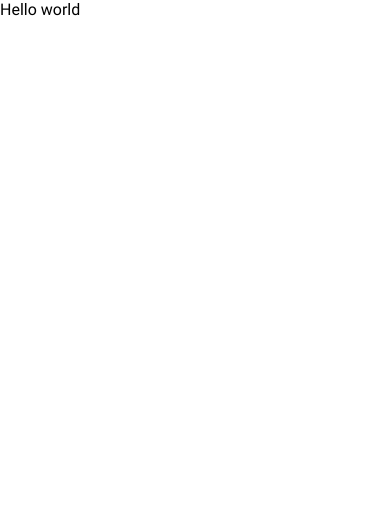
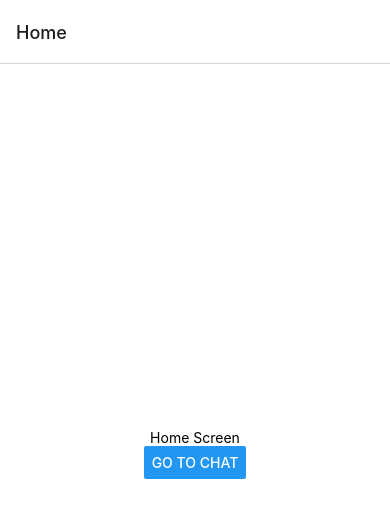
Before and after one commit to central-programming/whatsup-clone, a React Native app: screen /Home in a window 390 px wide. Shown: the top 518 px of the page. Built offline with nearby package versions, Linux system fonts and the light colour scheme.

Commit message:
navigation created

```diff
--- a/App.tsx
+++ b/App.tsx
@@ -1,9 +1,11 @@
+import 'react-native-gesture-handler';
 import { StatusBar } from 'expo-status-bar';
 import { useState, useEffect, useCallback } from 'react';
 import { StyleSheet, Text, View, Button } from 'react-native';
 import { SafeAreaProvider, SafeAreaView } from 'react-native-safe-area-context';
 import * as SplashScreen from 'expo-splash-screen';
 import * as Font from 'expo-font';
+import Router from './router';
 
 SplashScreen.preventAutoHideAsync()
 
@@ -44,10 +46,7 @@ export default function App() {
 
   return (
     <SafeAreaProvider style={styles.container}>
-      <SafeAreaView>
-      <Text style={styles.label}>Hello world</Text>
-      <StatusBar style="auto" />
-      </SafeAreaView>
+      <Router />
     </SafeAreaProvider>
   );
 }
@@ -57,7 +56,7 @@ const styles = StyleSheet.create({
     flex: 1,
     backgroundColor: '#fff',
   },
-  label : {
+  label: {
     fontFamily: 'regular',
     fontSize: 16,
     color: '#000',
--- /dev/null
+++ b/router/index.tsx
@@ -0,0 +1,22 @@
+import { NavigationContainer, RouteProp } from "@react-navigation/native";
+
+import { createStackNavigator } from "@react-navigation/stack";
+import React from "react";
+import ChatListScreen from "../screens/chat";
+import HomeScreen from "../screens/home";
+import { RootStackParamList } from "../types/navigator";
+
+const Stack = createStackNavigator<RootStackParamList>();
+
+export default function Router() {
+    return (
+        <NavigationContainer>
+            <Stack.Navigator>
+                <Stack.Screen name="Home" component={HomeScreen} />
+                <Stack.Screen name="Chat" component={ChatListScreen} options={{
+                    headerBackTitle: "Back",
+                }} />
+            </Stack.Navigator>
+        </NavigationContainer>
+    );
+}
--- /dev/null
+++ b/screens/chat.tsx
@@ -0,0 +1,11 @@
+import { View, Text, Button } from "react-native";
+import { ChatScreenProps } from "../types/navigator";
+
+export default function ChatListScreen({navigation}:ChatScreenProps) {
+    return (
+        <View>
+            <Text>Chat Screen</Text>
+            <Button title="Go to Home" onPress={() => navigation.navigate("Home")} />
+        </View>
+    );
+}
--- /dev/null
+++ b/screens/home.tsx
@@ -0,0 +1,20 @@
+import { View, Text, StyleSheet, Button } from "react-native";
+import { HomeScreenProps } from "../types/navigator";
+
+export default function HomeScreen({ navigation }: HomeScreenProps) {
+    return (
+        <View style={styles.container}>
+            <Text>Home Screen</Text>
+            <Button title="Go to Chat" onPress={() => navigation.navigate("Chat")} />
+        </View>
+    );
+}
+
+const styles = StyleSheet.create({
+    container: {
+        flex: 1,
+        backgroundColor: '#fff',
+        justifyContent: "center",
+        alignItems: "center"
+    },
+});
--- /dev/null
+++ b/types/navigator.tsx
@@ -0,0 +1,17 @@
+import { StackNavigationProp } from "@react-navigation/stack";
+
+export type RootStackParamList = {
+    Home: undefined;
+    Chat: undefined;
+  };
+
+  type HomeScreenNavigationProp = StackNavigationProp<RootStackParamList, "Home">;
+  type ChatScreenNavigationProp = StackNavigationProp<RootStackParamList, "Chat">;
+
+  export type HomeScreenProps = {
+    navigation: HomeScreenNavigationProp;
+  };
+
+  export type ChatScreenProps = {
+    navigation: ChatScreenNavigationProp;
+  };
```
Also changed, not shown: package.json (+6 -2 lines), 1 other file (tests, documents, lock files or other folders).
